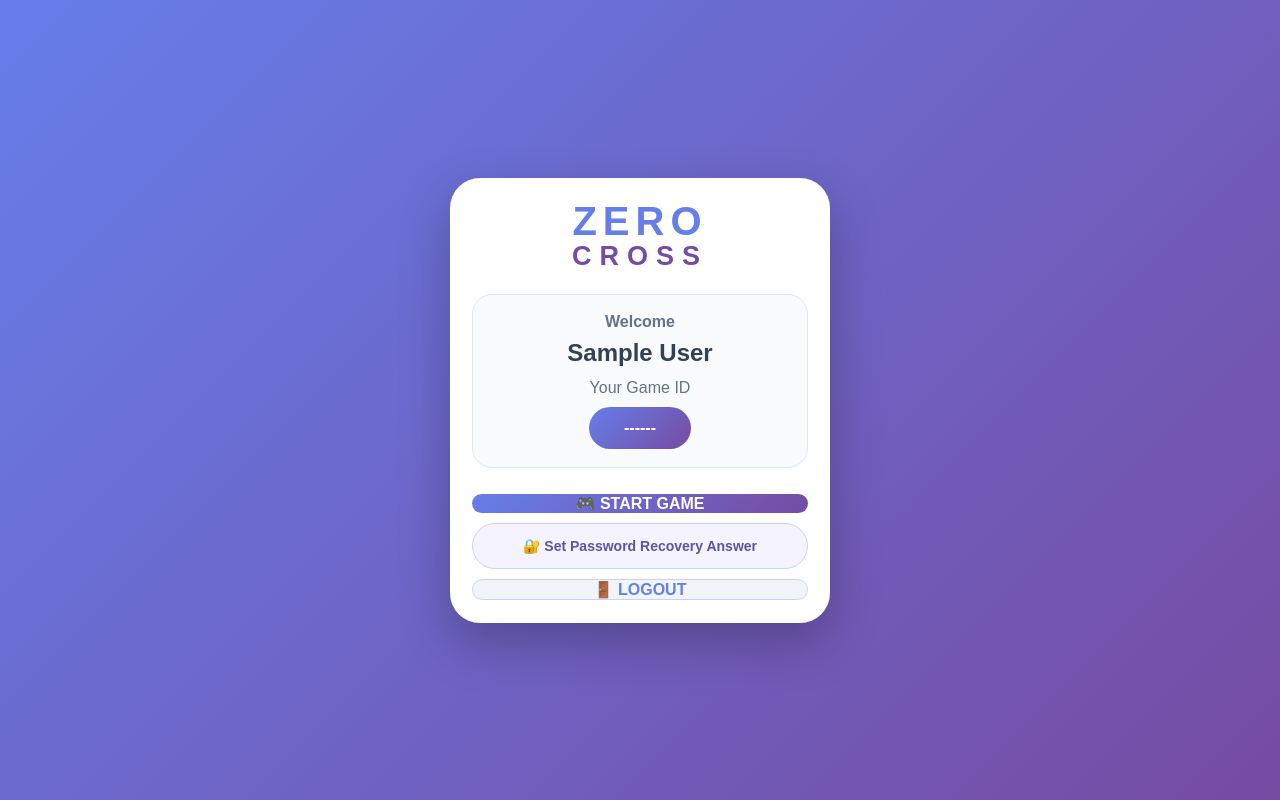
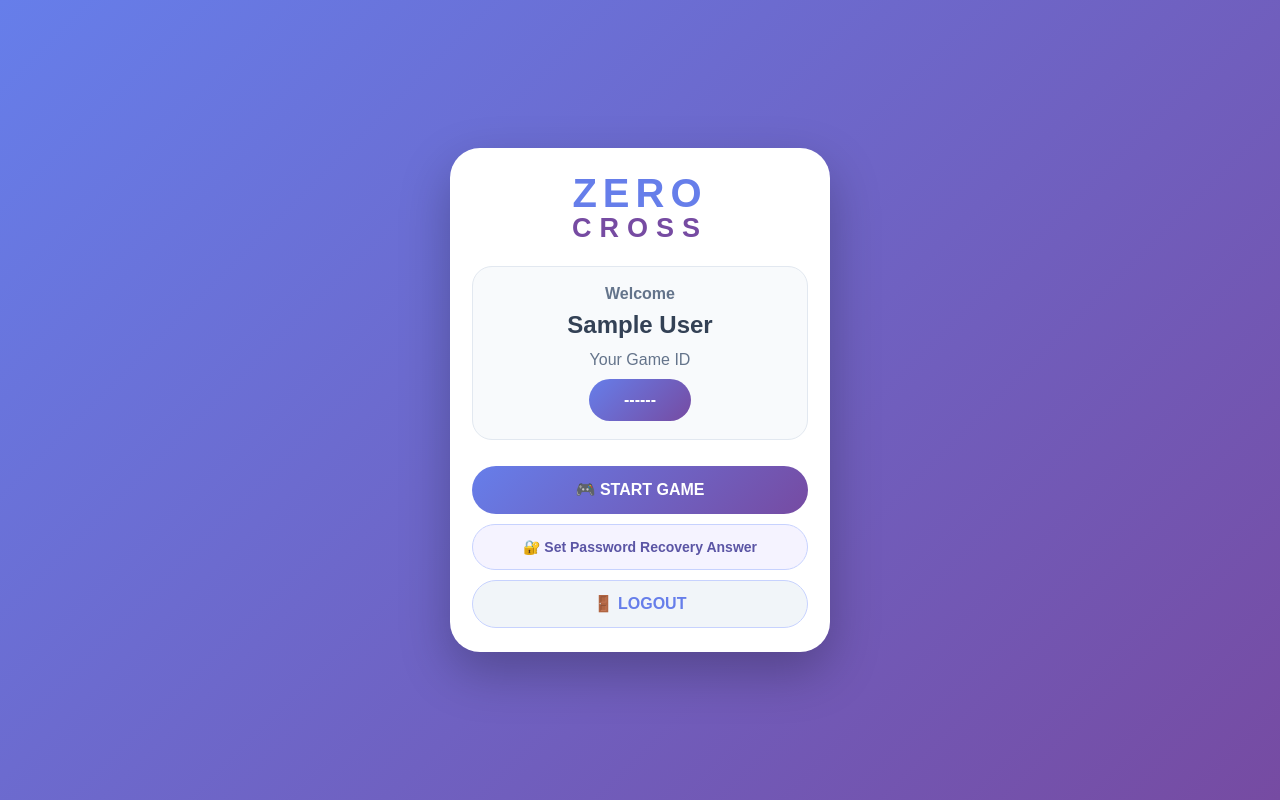
Before and after one commit to Priyanshu-bacchas/tic-toe, a React (Vite) app in the folder client/: page /home in a window 1280 px wide. Built offline with nearby package versions, Linux system fonts and the light colour scheme; no server answers; sample sign-in values are in the browser's storage.

Commit message:
Restore content-sized welcome card layout

```diff
--- a/client/src/pages/Home.css
+++ b/client/src/pages/Home.css
@@ -249,30 +249,32 @@ transform:translateY(-3px);
 .recovery-panel .main-btn{margin-top:0;font-size:13px}
 .recovery-message{margin-top:10px;color:#4c3d91}
 
-/* Welcome screen uses exactly the same card size as the auth screens */
+/* Restore content-sized welcome card, centered without clipping */
 .home-page {
   min-height: 100vh;
   min-height: 100svh;
-  padding: 10px 16px;
+  padding: 16px;
   align-items: center;
   justify-content: center;
 }
 .home-card {
+  box-sizing: border-box;
   width: min(380px, calc(100vw - 32px));
-  height: min(445px, calc(100svh - 20px));
+  height: auto;
   min-height: 0;
-  max-height: calc(100svh - 20px);
+  max-height: calc(100svh - 32px);
+  margin-block: auto;
   padding: 24px 22px;
   display: flex;
   flex-direction: column;
-  justify-content: center;
+  justify-content: flex-start;
   overflow-y: auto;
   scrollbar-width: none;
 }
 .home-card::-webkit-scrollbar { display: none; }
 .home-card .logo h1 { font-size: 40px; line-height: 1.05; }
 .home-card .logo h2 { font-size: 27px; line-height: 1.1; margin-bottom: 22px; }
-.home-card .welcome-box { padding: 18px; margin-bottom: 16px; }
+.home-card .welcome-box { padding: 18px; margin-bottom: 16px; flex-shrink: 0; }
 .home-card .welcome-box h2 { margin: 8px 0 12px; }
-.home-card button { height: 48px; margin-top: 10px; }
-.home-card .recovery-btn { min-height: 46px; height: auto; padding: 10px 14px; flex-shrink: 0; }
+.home-card button { height: 48px; margin-top: 10px; flex-shrink: 0; }
+.home-card .recovery-btn { min-height: 46px; height: auto; padding: 10px 14px; }
```
